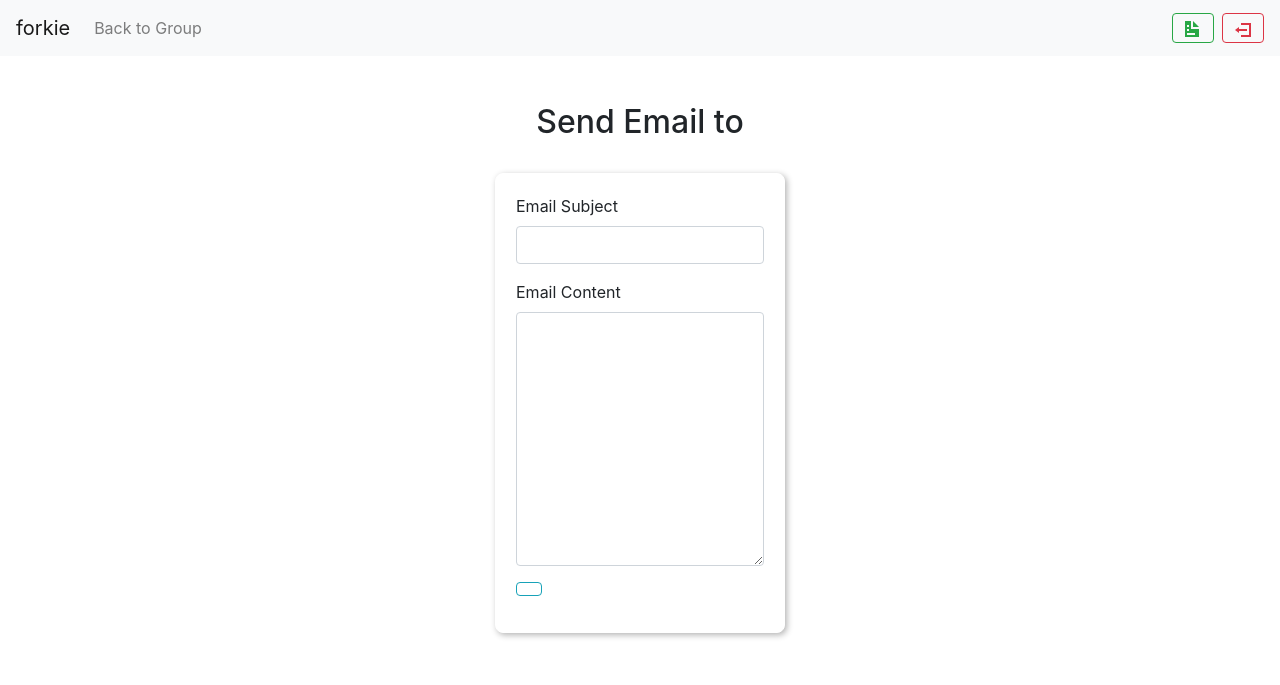
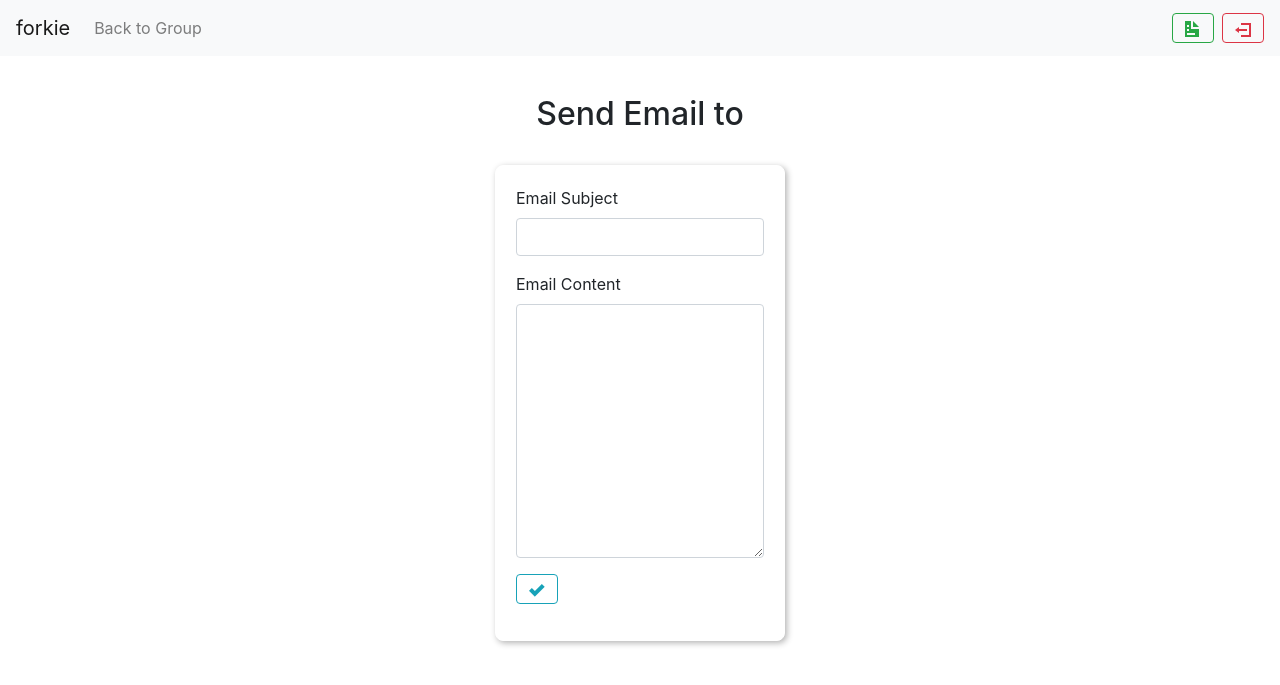
Before and after one commit to JoeRourke123/forkie, a Flask app: template templates/emailgroup.html in a window 1280 px wide. Shown: the top 685 px of the page. Run offline with Flask 2, Linux system fonts and the light colour scheme; the template is opened without the code that fills it, so the values that code supplies are empty; some libraries are stand-ins or nearby versions.

Commit message:
Check icon returning to the form

```diff
--- a/templates/emailgroup.html
+++ b/templates/emailgroup.html
@@ -52,7 +52,7 @@
                             <textarea name="content" id="content" class="form-control" cols="30" rows="10"></textarea>
                       </div>
                         <button class="btn btn-outline-info">
-                            <span class="oi oi-" title="check"></span>
+                            <span class="oi oi-check" title="check"></span>
                         </button>
                     </form>
                 </div>
```
